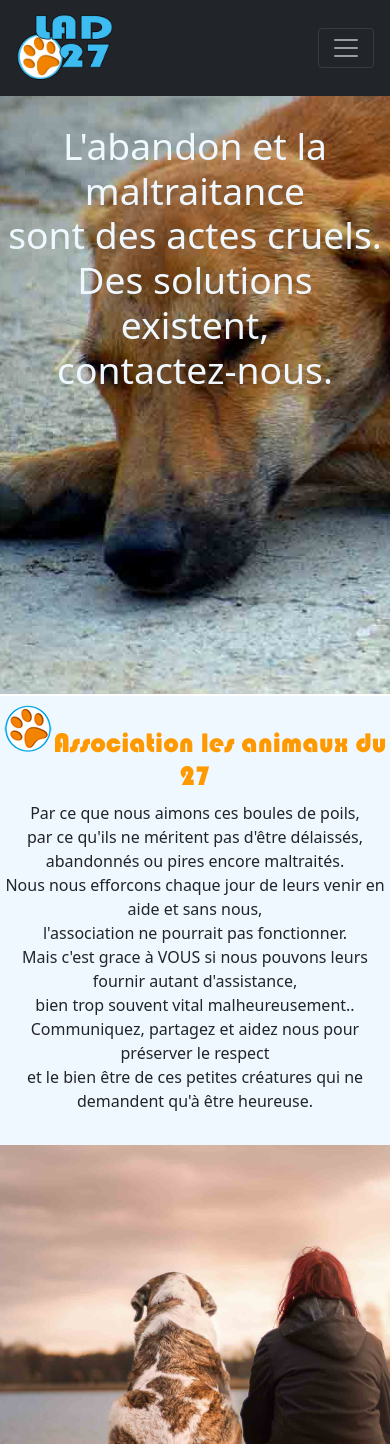
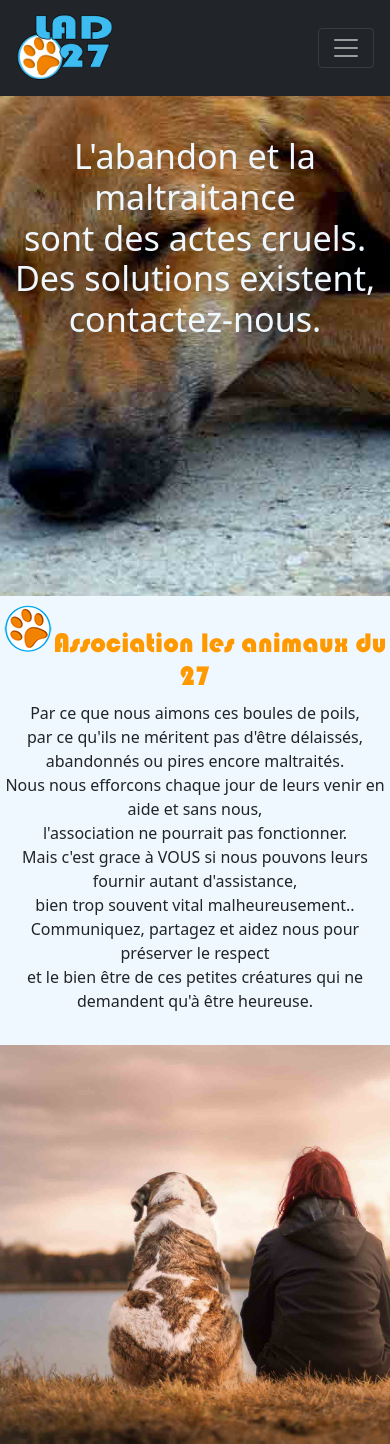
Before and after one commit to CodeByEnzo/AssoStudi, a PHP site: page / in a window 390 px wide. Shown: the top 1444 px of the page. Run offline with PHP 8.4, Linux system fonts and the light colour scheme.

Commit message:
correction du responsive index.html

```diff
--- a/CSS/style.css
+++ b/CSS/style.css
@@ -45,9 +45,7 @@
 .banner-area {
     background-image: url(../images/chiendort.jpg);
     background-size: cover;
-    background-position: center;
-    top: -150px;
-    height: 100vh;
+    height: 110%;
     width: 100%;
     position: fixed;
     z-index: -1;
@@ -68,7 +66,7 @@
     height: 100%;
     position: relative;
     background-color: aliceblue;
-    top: 600px;
+    top: 500px;
     overflow: hidden;
 }
 
@@ -76,6 +74,36 @@
     position: relative;
     padding-top: 250px;
     color: aliceblue;
+}
+
+
+
+@media screen and (max-width: 599px) {
+    .banner-area {
+        background-position: 17%;
+        top: -300px;
+    }
+    .banner-area p {
+        text-align: center;
+        top: 20%;
+    }
+
+
+}
+
+@media screen and (min-width: 600px) {
+    .content-area {
+        height: 100%;
+    }
+    .banner-area p {
+        text-align: start;
+        top: 20%;
+        margin-left: 30%;
+    }
+    .banner-area {
+        top: -300px;
+    }
+
 }
 
 /*----------- ALL PAGES----------- */
@@ -108,31 +136,6 @@ h1::before {
 /*------------Image page INDEX-ACCUEIL / text over image----------*/
 
 
-@media screen and (max-width: 1380px) {
-    .banner-area {
-        background-position: left;
-    }
-}
-
-@media screen and (max-width: 680px) {
-    .banner-area {
-        background-position: 10%;
-    }
-
-    .banner-area p {
-        text-align: center;
-    }
-
-}
-
-@media screen and (min-width: 600px) {
-    .banner-area p {
-        margin-left: 30%;
-        text-align: left;
-    }
-
-}
-
 /*------------- Logo Facebook ---------*/
 .bulle {
     width: 60px;
--- a/index.html
+++ b/index.html
@@ -20,7 +20,7 @@
         <title>Les animaux du 27 - Accueil</title>
     </head>
 
-    <body>
+    <body class="bg-dark">
         <div class="box-area">
             <header>
                 <nav class="navbar navbar-expand-sm navbar-dark bg-dark">
@@ -42,7 +42,7 @@
             </header>
 
             <div class="banner-area">
-                <p class="display-3 mt-4"><strong>L'abandon</strong> et la <strong>maltraitance</strong>
+                <p class="display-4"><strong>L'abandon</strong> et la <strong>maltraitance</strong>
                     <br>sont des actes cruels.
                     <br>Des solutions existent,
                     <br>contactez-nous.
```
